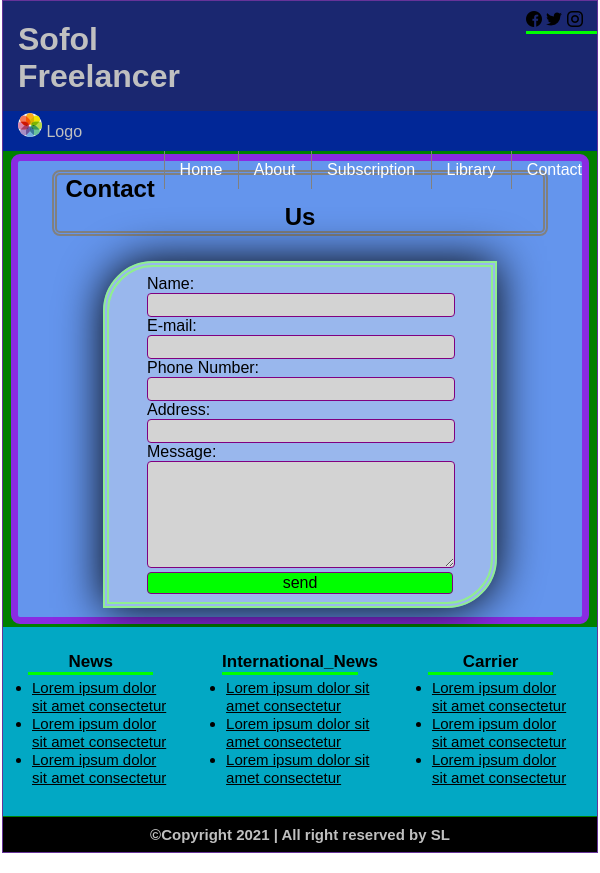
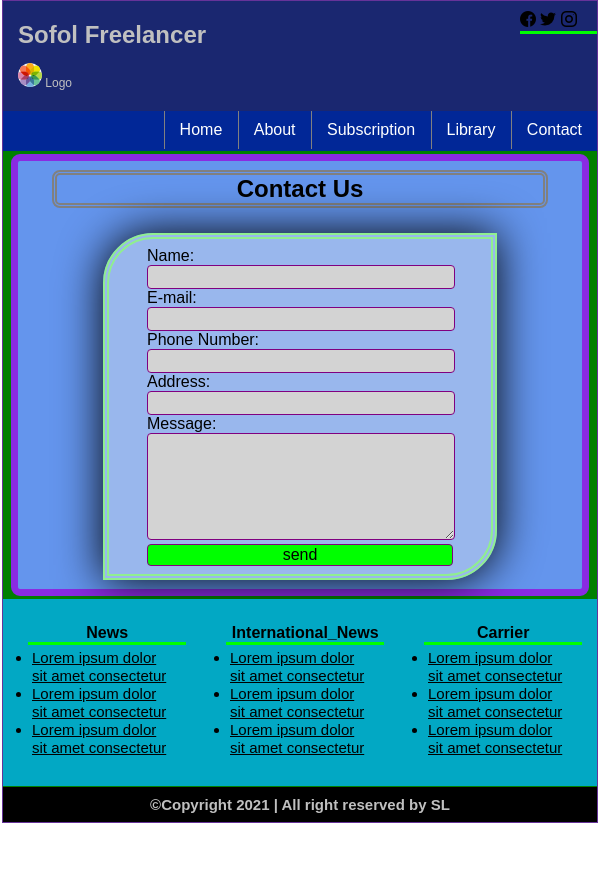
Before and after one commit to sohelma/Responsive-Web-Page, a plain HTML site: page contact.html in a window 600 px wide. After the commit the page ends 843 px from the top, so only its background shows below. Drawn offline with Linux system fonts and the light colour scheme.

Commit message:
Add files via upload

```diff
--- a/responsive.css
+++ b/responsive.css
@@ -33,13 +33,19 @@
       }
       .logo {
          width: 43%;
+         font-size: 12px;
          padding: -2px 1px;
-         height: 0px;
+
       }
       .banner {
-         width: 10%;}
+         width: 13%;
+      }
+      .first_room {
+         height: 80px;
+         padding: 10px 0px;}
+
          .readmore {
-            width: 17%;
+            width: 19%;
         }
 
       .content {
@@ -56,6 +62,11 @@
          text-align: center;
          font-size: 17px;
       }
+      .box {
+         padding: 25px;
+         margin-bottom: -14px;
+         margin-top: 6px;
+     }
    }
 
 /* For small Device */
@@ -66,7 +77,9 @@
    }
    .logo {
          font-size: 9px;
-   }
+         width: 60%;
+         padding: 0px 0px;
+     }
    .banner {
       width: 15%;
    }
@@ -76,7 +89,6 @@
    .readmore {
       width: 80px;
    }
-
    .rightsidebar {
         width: 93%;
         padding-left: 76px;
@@ -98,7 +110,10 @@
  width: 89%;
  text-align:center;
  padding: 15px 24px;
-}
+ margin-bottom: -14px;
+      margin-top: 6px;
+     }
+
   .box h3 {
      width: 98%;
      text-align: center;
--- a/responsive_about.css
+++ b/responsive_about.css
@@ -30,11 +30,14 @@
      }
      .logo {
         width: 60%;
+        font-size: 12px;
+        padding: -2px 1px;
      }
      .banner {
         width: 14%;}
     .first_room {
-        height: 90px;
+        height: 84px;
+        padding: 4px 0px;
     }
     .about_room {
         width: 84%;}
--- a/responsive_contact.css
+++ b/responsive_contact.css
@@ -30,8 +30,11 @@
         background:green;
      }
      .banner {
-        width: 12%;}
-    .logo{width: 38%;
+        width: 13%;
+    }
+    .logo{width:60%;
+        font-size: 12px;
+        padding: -2px 1px;
            }
 
     .first_room {
@@ -50,9 +53,9 @@
         padding: 9px;}
 
     .box h3 {
-       width: 87%;
+       width: 107%;
        text-align: center;
-       font-size: 17px;
+       font-size: 16px;
     }
  }
 /* For small Device */
```
